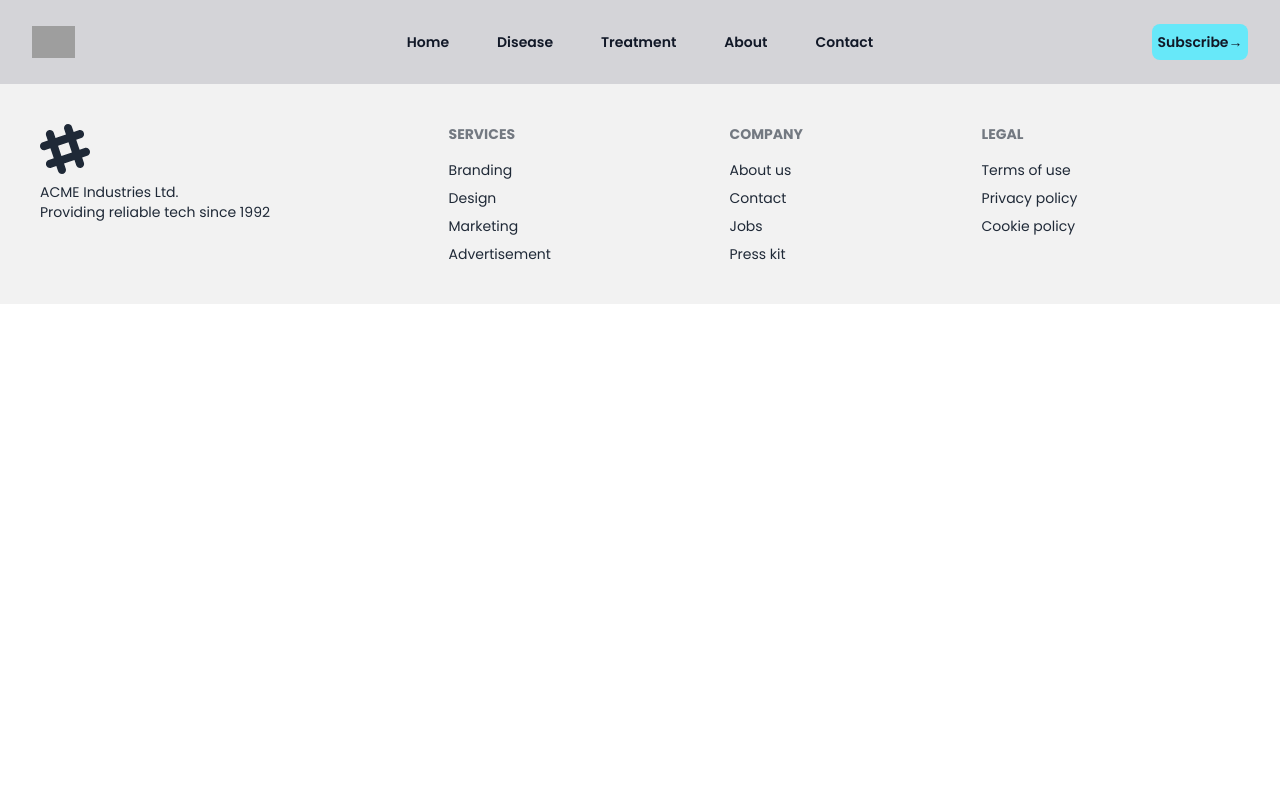
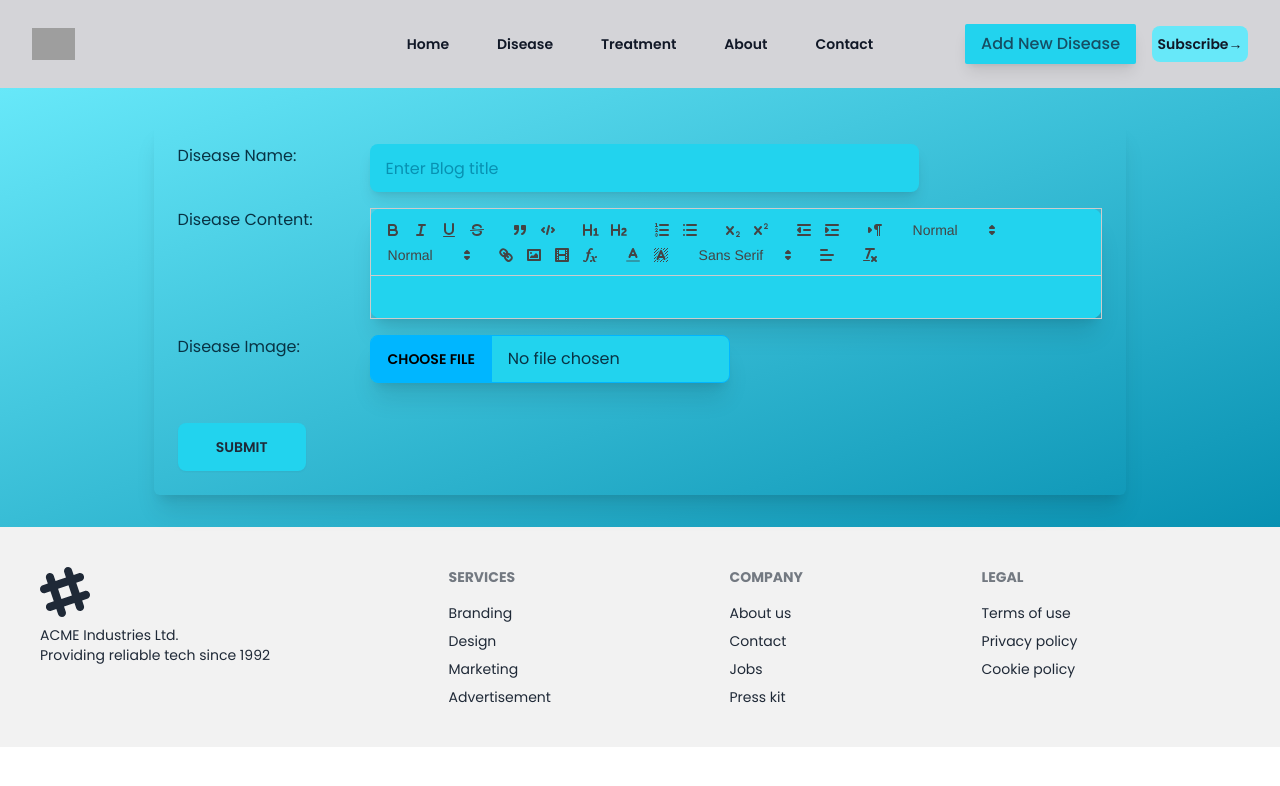
Before and after one commit to OSAMA-ALI-SOFTWARE-ENGINEER/E_Clinic, a React (Vite) app: page /add-disease in a window 1280 px wide. Shown: the top 786 px of the page. Built offline with nearby package versions, Linux system fonts and the light colour scheme; grey boxes are pictures that could not be loaded.

Commit message:
add create form and fix some bugs

```diff
--- a/package.json
+++ b/package.json
@@ -15,9 +15,14 @@
     "@fortawesome/react-fontawesome": "^0.2.0",
     "@headlessui/react": "^1.7.19",
     "@heroicons/react": "^2.1.3",
+    "@supabase/supabase-js": "^2.43.1",
+    "@tanstack/react-query": "^5.34.2",
+    "@tanstack/react-query-devtools": "^5.34.2",
     "latest-version": "^9.0.0",
     "react": "^18.2.0",
     "react-dom": "^18.2.0",
+    "react-hook-form": "^7.51.4",
+    "react-quill": "^2.0.0",
     "react-router-dom": "^6.23.0"
   },
   "devDependencies": {
--- a/src/App.jsx
+++ b/src/App.jsx
@@ -1,15 +1,27 @@
-import React from 'react';
-import { BrowserRouter, Routes, Route } from 'react-router-dom';
-import Home from './pages/Home';
-import Disease from './pages/Disease';
-import Treatment from './pages/Treatment';
-import About from './pages/About';
-import Contact from './pages/Contact';
-import Footer from './components/Footer';
-import Header from './components/Header';
+import React from "react";
+import { BrowserRouter, Routes, Route } from "react-router-dom";
+import Home from "./pages/Home";
+import Disease from "./pages/Disease";
+import Treatment from "./pages/Treatment";
+import About from "./pages/About";
+import Contact from "./pages/Contact";
+import Footer from "./components/Footer";
+import Header from "./components/Header";
+import { QueryClient, QueryClientProvider } from "@tanstack/react-query";
+import { ReactQueryDevtools } from "@tanstack/react-query-devtools";
+import AddDisease from "./pages/AddDisease";
 
 const App = () => {
+  const queryClient = new QueryClient({
+    defaultOptions: {
+      queries: {
+        staleTime: 0,
+      },
+    },
+  });
   return (
+    <QueryClientProvider client={queryClient}>
+      <ReactQueryDevtools initialIsOpen={false} />
       <BrowserRouter>
         <Header />
         <Routes>
@@ -18,9 +30,11 @@ const App = () => {
           <Route path="/Treatment" element={<Treatment />} />
           <Route path="/About" element={<About />} />
           <Route path="/Contact" element={<Contact />} />
+          <Route path="/add-disease" element={<AddDisease />} />
         </Routes>
-      <Footer/>
+        <Footer />
       </BrowserRouter>
+    </QueryClientProvider>
   );
 };
 
--- a/src/components/Header.jsx
+++ b/src/components/Header.jsx
@@ -3,6 +3,7 @@ import React from "react";
 import { useState } from "react";
 import { Dialog } from "@headlessui/react";
 import { Bars3Icon, XMarkIcon } from "@heroicons/react/24/outline";
+import { Link } from "react-router-dom";
 
 const links = [
   { to: "/", name: "Home" },
@@ -51,10 +52,16 @@ const Header = () => {
             </a>
           ))}
         </div>
-        <div className="hidden lg:flex lg:flex-1 lg:justify-end">
+        <div className="hidden items-center gap-4 lg:flex lg:flex-1 lg:justify-end">
+          <Link
+            className=" rounded-sm bg-cyan-400 px-4 py-2 font-primary font-medium capitalize text-cyan-900 shadow-lg duration-200 hover:shadow-none active:scale-90"
+            to={"/add-disease"}
+          >
+            Add new Disease
+          </Link>
           <a
             href="#"
-            className="flex text-sm items-center justify-center bg-cyan-300 rounded-lg w-24  hover:bg-cyan-500 h-9 font-semibold leading-6 text-gray-900"
+            className="flex h-9 w-24 items-center justify-center rounded-lg bg-cyan-300  text-sm font-semibold leading-6 text-gray-900 hover:bg-cyan-500"
           >
             Subscribe <span aria-hidden="true">&rarr;</span>
           </a>
--- a/src/components/TreatementFilterSection/TreatmentFilterSectionMain.jsx
+++ b/src/components/TreatementFilterSection/TreatmentFilterSectionMain.jsx
@@ -2,9 +2,15 @@ import React, { useState } from "react";
 import BreadCrum from "../../components/TreatementFilterSection/BreadCrum";
 import Content from "./Content";
 import FilterButtons from "./FilterButtons";
+import { useDiasease } from "./useDiseases";
 
 const TreatmentFilterSection = () => {
   const [btnContent, setBtnContent] = useState("");
+
+  const { Diseases, isLoading, isError } = useDiasease();
+
+  if (isLoading) return <p>Loading....</p>;
+  if (isError) return <p>Something went wrong</p>;
 
   return (
     <>
@@ -25,6 +31,18 @@ const TreatmentFilterSection = () => {
           <h2 className=" text-2xl font-bold uppercase text-gray-900  underline">
             {btnContent}
           </h2>
+          {isLoading ? (
+            <p>loading...</p>
+          ) : (
+            Diseases?.map((item) => {
+              return (
+                <div className="" key={item.id}>
+                  <h2 className="text-xl font-bold">{item.name}</h2>
+                  <div dangerouslySetInnerHTML={{ __html: item.content }} />
+                </div>
+              );
+            })
+          )}
         </div>
       )}
     </>
--- /dev/null
+++ b/src/components/TreatementFilterSection/toolbarOptions.js
@@ -0,0 +1,19 @@
+export let toolbarOptions = [
+  ["bold", "italic", "underline", "strike"], // toggled buttons
+  ["blockquote", "code-block"],
+
+  [{ header: 1 }, { header: 2 }], // custom button values
+  [{ list: "ordered" }, { list: "bullet" }],
+  [{ script: "sub" }, { script: "super" }], // superscript/subscript
+  [{ indent: "-1" }, { indent: "+1" }], // outdent/indent
+  [{ direction: "rtl" }], // text direction
+
+  [{ size: ["small", false, "large", "huge"] }], // custom dropdown
+  [{ header: [1, 2, 3, 4, 5, 6, false] }],
+  ["link", "image", "video", "formula"], // add's image support
+  [{ color: [] }, { background: [] }], // dropdown with defaults from theme
+  [{ font: [] }],
+  [{ align: [] }],
+
+  ["clean"], // remove formatting button
+];
--- /dev/null
+++ b/src/components/TreatementFilterSection/useDiseases.js
@@ -0,0 +1,15 @@
+import { useQuery } from "@tanstack/react-query";
+import { getDiseases } from "../../services/apiDisease";
+
+export function useDiasease() {
+  const {
+    data: Diseases,
+    isLoading,
+    isError,
+  } = useQuery({
+    queryFn: getDiseases,
+    queryKey: ["Diseases"],
+  });
+
+  return { Diseases, isLoading, isError };
+}
--- /dev/null
+++ b/src/components/createDisease/useAdddDisease.js
@@ -0,0 +1,16 @@
+import { useMutation } from "@tanstack/react-query";
+import { addDisease as addDiseaseApi } from "../../services/apiDisease";
+
+export function useAddDisease() {
+  const { mutate: addDisease, isPending: isAdding } = useMutation({
+    mutationFn: (newdisease) => addDiseaseApi(newdisease),
+    onSuccess: () => {
+      alert(" disease added successfully.");
+    },
+    onError: (err) => {
+      alert(err?.message);
+    },
+  });
+
+  return { addDisease, isAdding };
+}
--- /dev/null
+++ b/src/pages/AddDisease.jsx
@@ -0,0 +1,91 @@
+import React from "react";
+import { Controller, useForm } from "react-hook-form";
+import ReactQuill from "react-quill";
+import "react-quill/dist/quill.snow.css";
+import FormRow from "../ui/FormRow";
+import { toolbarOptions } from "../components/TreatementFilterSection/toolbarOptions";
+import { useAddDisease } from "../components/createDisease/useAdddDisease";
+
+const module = {
+  toolbar: toolbarOptions,
+};
+
+const AddDisease = () => {
+  const { register, control, handleSubmit, reset } = useForm();
+  const { addDisease, isAdding } = useAddDisease();
+
+  function onSubmit(data) {
+    addDisease(
+      { ...data },
+      {
+        onSuccess: () => {
+          reset();
+        },
+      },
+    );
+  }
+
+  return (
+    <div className=" flex items-center justify-center bg-gradient-to-br from-cyan-300 to-cyan-600 p-8 text-cyan-950">
+      <form
+        onSubmit={handleSubmit(onSubmit)}
+        className=" flex max-w-[80%] flex-col gap-4 rounded-md p-6 font-primary shadow-xl"
+      >
+        <FormRow lable={"Disease name"}>
+          <input
+            disabled={isAdding}
+            type="text"
+            placeholder="Enter Blog title"
+            className={`h-12 w-full rounded-lg border-gray-700 bg-cyan-400 p-4 text-cyan-900 shadow-lg outline-none outline-offset-2 placeholder:text-cyan-600 focus-visible:border-b-transparent disabled:cursor-not-allowed disabled:bg-cyan-500 sm:w-3/4`}
+            {...register("name", {
+              required: "Field is required.",
+            })}
+          />
+        </FormRow>
+        <FormRow lable={"Disease Content"}>
+          <Controller
+            name="content" // Set the name for React Hook Form
+            control={control}
+            defaultValue=""
+            disabled={isAdding}
+            render={({ field }) => (
+              <ReactQuill
+                modules={module}
+                value={field.value}
+                onChange={(value) => field.onChange(value)}
+                className=" rounded-xl border-none bg-cyan-400 shadow-xl outline-none disabled:cursor-not-allowed disabled:bg-cyan-500"
+              />
+            )}
+          />
+        </FormRow>
+
+        <FormRow lable={"Disease image"}>
+          <input
+            disabled={isAdding}
+            type="file"
+            className=" file-input file-input-info bg-cyan-400 shadow-xl"
+
+            // {...register("blogImage", {
+            //   required: "Field is required.",
+            //   validate: (value) => {
+            //     const isBigImage = value[0].size / 1000;
+            //     return isBigImage < 1000 || "Image must be less than 1mb";
+            //   },
+            // })}
+          />
+        </FormRow>
+        <div className=" mt-6">
+          <button
+            disabled={isAdding}
+            className="text-bodyColor disabled:text-bodyColor btn flex min-w-[8rem] items-center justify-center border-none bg-cyan-400 font-semibold uppercase hover:scale-95 hover:bg-cyan-600 disabled:cursor-not-allowed disabled:bg-sky-500 disabled:opacity-60"
+            type="submit"
+          >
+            submit
+          </button>
+        </div>
+      </form>
+    </div>
+  );
+};
+
+export default AddDisease;
--- /dev/null
+++ b/src/services/apiDisease.js
@@ -0,0 +1,25 @@
+import { supabase } from "../../supabase";
+
+export async function getDiseases() {
+  let { data: Diseases, error } = await supabase.from("Disease").select("*");
+
+  if (error) {
+    console.log(error);
+    throw new Error("Failed to load data.");
+  }
+
+  return Diseases;
+}
+export async function addDisease(newDisease) {
+  const { data, error } = await supabase
+    .from("Disease")
+    .insert([{ ...newDisease }])
+    .select();
+
+  if (error) {
+    console.log(error);
+    throw new Error("Failed to insert data! Please try again.");
+  }
+
+  return data;
+}
--- /dev/null
+++ b/src/ui/FormRow.jsx
@@ -0,0 +1,19 @@
+import React from "react";
+
+const FormRow = ({ children, lable, error }) => {
+  return (
+    <div
+      className={` grid grid-cols-1 gap-x-8 gap-y-2 sm:grid-cols-[10rem_1fr]`}
+    >
+      <label className="font-normal capitalize leading-6 text-inherit">
+        {lable}:
+      </label>
+      <div className=" space-y-2">
+        {children}
+        {error && <p className=" text-xs font-medium text-red-600">{error}</p>}
+      </div>
+    </div>
+  );
+};
+
+export default FormRow;
--- /dev/null
+++ b/supabase.js
@@ -0,0 +1,6 @@
+import { createClient } from "@supabase/supabase-js";
+
+const supabaseUrl = "https://avrzcbwhzojbuccpsxnb.supabase.co";
+const supabaseKey =
+  "eyJhbGciOiJIUzI1NiIsInR5cCI6IkpXVCJ9.eyJpc3MiOiJzdXBhYmFzZSIsInJlZiI6ImF2cnpjYndoem9qYnVjY3BzeG5iIiwicm9sZSI6ImFub24iLCJpYXQiOjE3MTQ5MDQ0NTgsImV4cCI6MjAzMDQ4MDQ1OH0.se6xO7CEJ_KBvCtWeNG7SJVb0mCHWfhl57_zaf_rK5M";
+export const supabase = createClient(supabaseUrl, supabaseKey);
--- a/vite.config.js
+++ b/vite.config.js
@@ -1,13 +1,16 @@
-import { defineConfig } from 'vite'
-import react from '@vitejs/plugin-react'
-import tailwindcss from 'tailwindcss'
+import { defineConfig } from "vite";
+import react from "@vitejs/plugin-react";
+import tailwindcss from "tailwindcss";
 
 // https://vitejs.dev/config/
 export default defineConfig({
+  define: {
+    "process.env": {},
+  },
   plugins: [react()],
-  css:{
-    postcss:{
-      plugins:[tailwindcss() ]
-    }
-  }
-})
+  css: {
+    postcss: {
+      plugins: [tailwindcss()],
+    },
+  },
+});
```
Also changed, not shown: 1 other file (tests, documents, lock files or other folders). Lines whose indentation alone changed are shown as unchanged.
